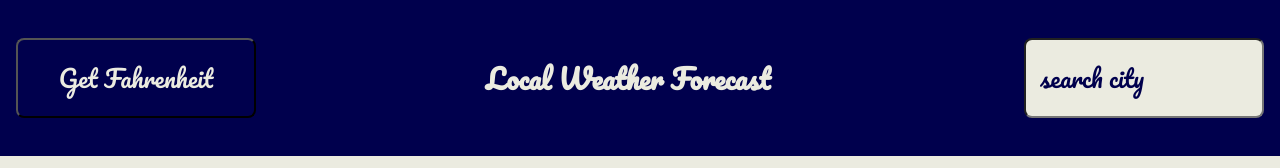
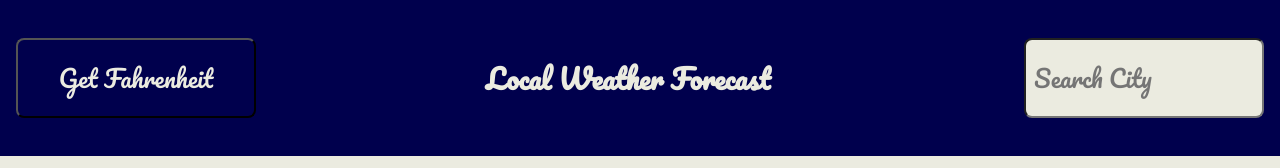
Before and after one commit to Code-Institute-Submissions/weather-app-milestone-project, a plain HTML site: page index.html in a window 1280 px wide. Shown: the top 168 px of the page. Drawn offline with nearby package versions, Linux system fonts and the light colour scheme; no server answers.

Commit message:
wrapped input into form element with submit attr

```diff
--- a/index.html
+++ b/index.html
@@ -12,7 +12,6 @@
     <link rel="stylesheet" href="assets/css/style.css" type="text/css" />
 
     <script src="assets/js/jquery-3.3.1.js"></script>
-    <!--<script type="text/javascript" src="../js/app.js"></script>-->
 </head>
 
 <body>
@@ -22,8 +21,9 @@
                 <button type="button" class="button">Get Fahrenheit</button>
             </div>
             <h1 class="text-center">Local Weather Forecast</h1>
-
-            <input type="search" id="city-name" value=" search city" oninput="getWeather()">
+            <form id="city" onsubmit="getWeather()">
+                <input name="city" type="search" id="city-name" placeholder="Search City">
+            </form>
         </header>
         <div class="flex">
             <div class="temp width"></div>
@@ -36,7 +36,6 @@
             <div class="width">
                 <span class="city"></span>, <br> <span class="country"></span>
             </div>
-
             <div class="width move">
                 <span class="humidity"></span>
                 <br>
@@ -47,7 +46,6 @@
                 <br>
                 <span class="sunset"></span>
             </div>
-
         </div>
         <footer>
             <span> &copy; 2019</span>
```
